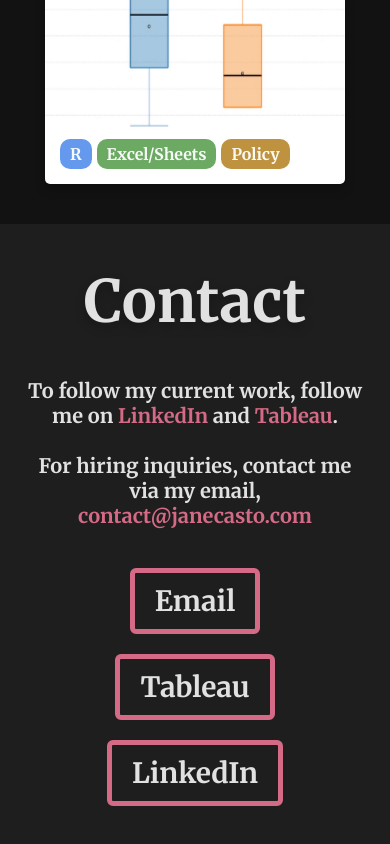
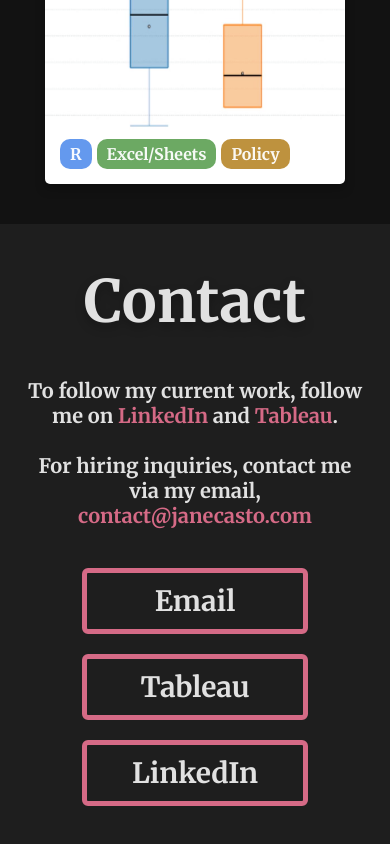
Before and after one commit to valerio-alan/Jane-Casto-Portfolio, a React (Vite) app: page / in a window 390 px wide. Shown: the part 2866-3710 px from the top of the page. Built offline with nearby package versions, Linux system fonts and the light colour scheme.

Commit message:
Adjusted width of contact btns

```diff
--- a/src/index.css
+++ b/src/index.css
@@ -626,13 +626,18 @@
 
 .contact-text > a {
 	color: var(--accent-color);
-	text-decoration-color: var(--background-color);
+	-webkit-text-decoration-color: var(--background-color);
+	        text-decoration-color: var(--background-color);
+	transition: -webkit-text-decoration-color 0.4s ease, -webkit-filter 0.4s ease;
 	transition: text-decoration-color 0.4s ease, filter 0.4s ease;
+	transition: text-decoration-color 0.4s ease, filter 0.4s ease, -webkit-text-decoration-color 0.4s ease, -webkit-filter 0.4s ease;
 }
 
 .contact-text > a:hover {
-	text-decoration-color: var(--accent-color);
-	filter: drop-shadow(0 0 10px var(--bg-color));
+	-webkit-text-decoration-color: var(--accent-color);
+	        text-decoration-color: var(--accent-color);
+	-webkit-filter: drop-shadow(0 0 10px var(--bg-color));
+	        filter: drop-shadow(0 0 10px var(--bg-color));
 }
 
 .contact-buttons {
@@ -681,8 +686,7 @@
 	}
 
 	.contact-buttons > a {
-		width: -webkit-fit-content;
-		width: -moz-fit-content;
-		width: fit-content;
+    width: 100%;
+    text-align: center;
 	}
 }
```
